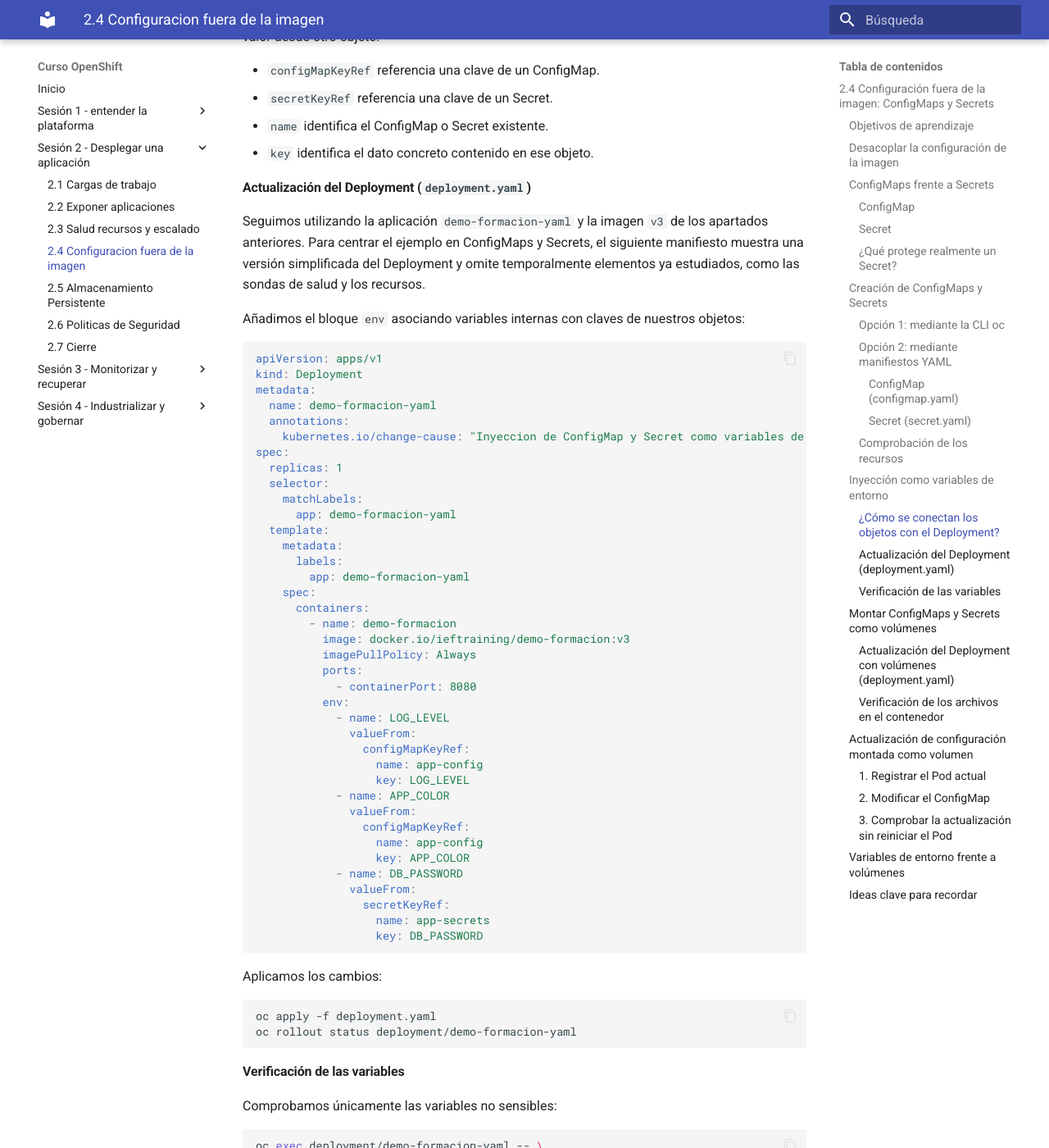
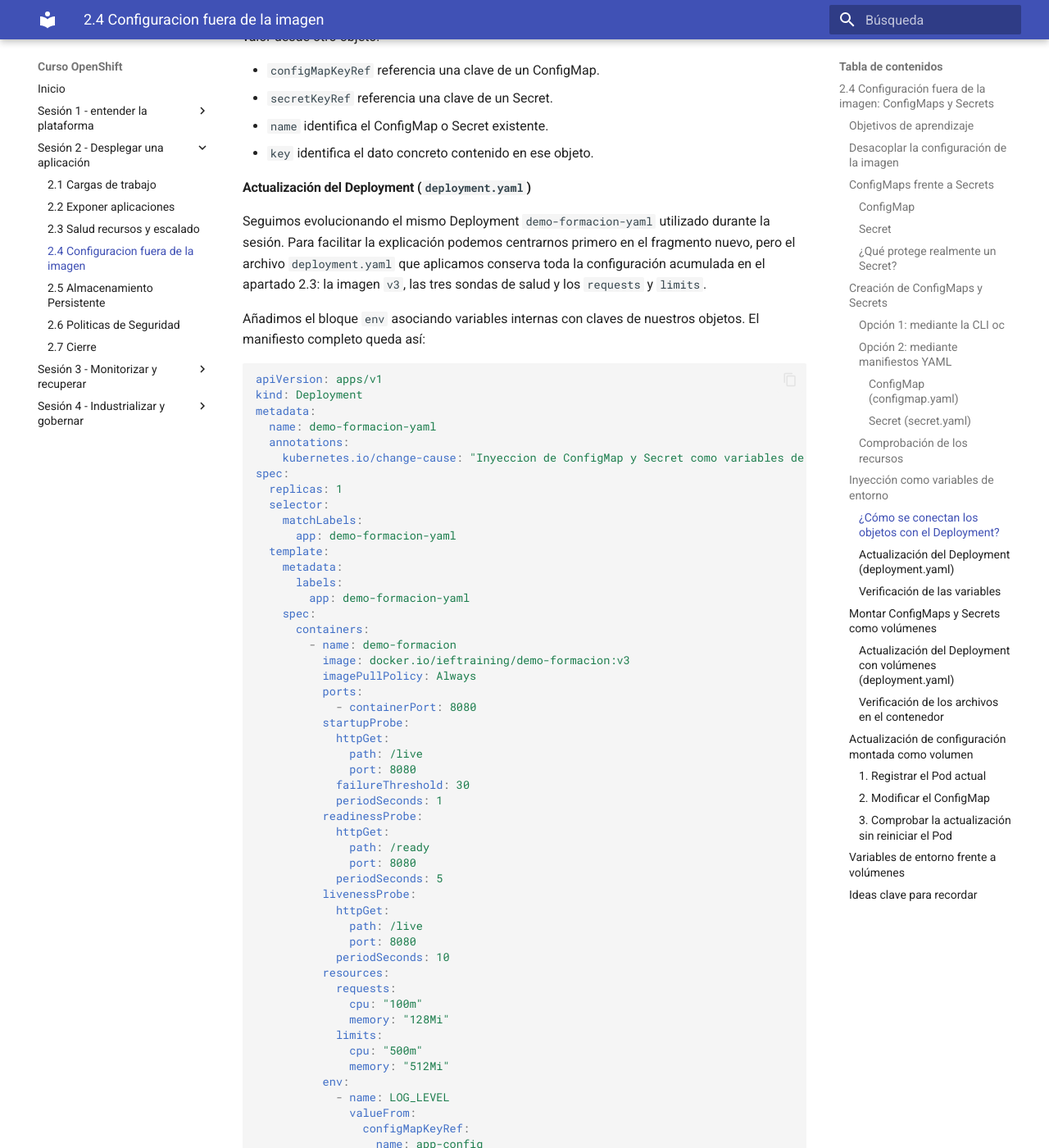
Before and after one commit to ieftraining/curso-openshift, an MkDocs documentation site: the page built from docs/sesion2/2.4 Configuracion fuera de la imagen.md, in a window 1280 px wide and 1400 px high, scrolled down 5962 px. Shown: the whole window at 82% size. Built offline with MkDocs 1.6.1 and Material for MkDocs 9.7.7, drawn with Linux system fonts in a browser that asks for light colours; some of the changed text lies outside the part shown.

Commit message:
Add files via upload

````diff
--- a/docs/sesion2/2.4 Configuracion fuera de la imagen.md
+++ b/docs/sesion2/2.4 Configuracion fuera de la imagen.md
@@ -224,9 +224,9 @@ La sección `env` de la especificación del contenedor permite definir cada vari
 
 #### Actualización del Deployment (`deployment.yaml`)
 
-Seguimos utilizando la aplicación `demo-formacion-yaml` y la imagen `v3` de los apartados anteriores. Para centrar el ejemplo en ConfigMaps y Secrets, el siguiente manifiesto muestra una versión simplificada del Deployment y omite temporalmente elementos ya estudiados, como las sondas de salud y los recursos.
+Seguimos evolucionando el mismo Deployment `demo-formacion-yaml` utilizado durante la sesión. Para facilitar la explicación podemos centrarnos primero en el fragmento nuevo, pero el archivo `deployment.yaml` que aplicamos conserva toda la configuración acumulada en el apartado 2.3: la imagen `v3`, las tres sondas de salud y los `requests` y `limits`.
 
-Añadimos el bloque `env` asociando variables internas con claves de nuestros objetos:
+Añadimos el bloque `env` asociando variables internas con claves de nuestros objetos. El manifiesto completo queda así:
 
 ```yaml
 apiVersion: apps/v1
@@ -251,6 +251,29 @@ spec:
           imagePullPolicy: Always
           ports:
             - containerPort: 8080
+          startupProbe:
+            httpGet:
+              path: /live
+              port: 8080
+            failureThreshold: 30
+            periodSeconds: 1
+          readinessProbe:
+            httpGet:
+              path: /ready
+              port: 8080
+            periodSeconds: 5
+          livenessProbe:
+            httpGet:
+              path: /live
+              port: 8080
+            periodSeconds: 10
+          resources:
+            requests:
+              cpu: "100m"
+              memory: "128Mi"
+            limits:
+              cpu: "500m"
+              memory: "512Mi"
           env:
             - name: LOG_LEVEL
               valueFrom:
@@ -329,7 +352,7 @@ flowchart LR
 
 #### Actualización del Deployment con volúmenes (`deployment.yaml`)
 
-Para observar claramente el funcionamiento de los volúmenes, mantenemos el manifiesto simplificado y sustituimos el bloque `env` del ejemplo anterior por `volumeMounts` y `volumes`:
+Para observar claramente el funcionamiento de los volúmenes, añadimos `volumeMounts` y `volumes` al Deployment anterior. El manifiesto completo conserva las probes, los recursos y las variables de entorno ya configuradas:
 
 ```yaml
 apiVersion: apps/v1
@@ -354,6 +377,45 @@ spec:
           imagePullPolicy: Always
           ports:
             - containerPort: 8080
+          startupProbe:
+            httpGet:
+              path: /live
+              port: 8080
+            failureThreshold: 30
+            periodSeconds: 1
+          readinessProbe:
+            httpGet:
+              path: /ready
+              port: 8080
+            periodSeconds: 5
+          livenessProbe:
+            httpGet:
+              path: /live
+              port: 8080
+            periodSeconds: 10
+          resources:
+            requests:
+              cpu: "100m"
+              memory: "128Mi"
+            limits:
+              cpu: "500m"
+              memory: "512Mi"
+          env:
+            - name: LOG_LEVEL
+              valueFrom:
+                configMapKeyRef:
+                  name: app-config
+                  key: LOG_LEVEL
+            - name: APP_COLOR
+              valueFrom:
+                configMapKeyRef:
+                  name: app-config
+                  key: APP_COLOR
+            - name: DB_PASSWORD
+              valueFrom:
+                secretKeyRef:
+                  name: app-secrets
+                  key: DB_PASSWORD
           volumeMounts:
             - name: config-volume
               mountPath: /etc/config
@@ -448,6 +510,20 @@ Resultado esperado:
 green
 ```
 
+La variable de entorno del contenedor existente conserva, sin embargo, el valor recibido durante el arranque:
+
+```bash
+oc exec deployment/demo-formacion-yaml -- sh -c 'printf "%s\n" "$APP_COLOR"'
+```
+
+Resultado esperado:
+
+```text
+blue
+```
+
+Así comprobamos directamente que el archivo proyectado puede actualizarse mientras la variable de entorno permanece sin cambios hasta que se cree un nuevo Pod.
+
 Comprobamos que continúa ejecutándose el mismo Pod:
 
 ```bash
@@ -458,6 +534,15 @@ El archivo se ha actualizado sin reconstruir la imagen ni crear deliberadamente
 
 !!! warning "Actualizar el archivo no implica que la aplicación lo relea"
     La plataforma puede actualizar el archivo montado, pero la aplicación debe estar preparada para volver a leerlo. Algunas aplicaciones detectan el cambio; otras solo cargan la configuración durante el arranque y necesitan reiniciarse para utilizar el nuevo valor.
+
+Para que la variable de entorno reciba también el nuevo valor, reiniciamos deliberadamente el Deployment y esperamos a que finalice el rollout:
+
+```bash
+oc rollout restart deployment/demo-formacion-yaml
+oc rollout status deployment/demo-formacion-yaml
+```
+
+En el nuevo Pod, tanto la variable como el archivo contienen ya el valor `green`. Este reinicio no elimina ninguna configuración del Deployment: probes, recursos, variables y volúmenes continúan definidos conjuntamente.
 
 ### Variables de entorno frente a volúmenes
 
````
